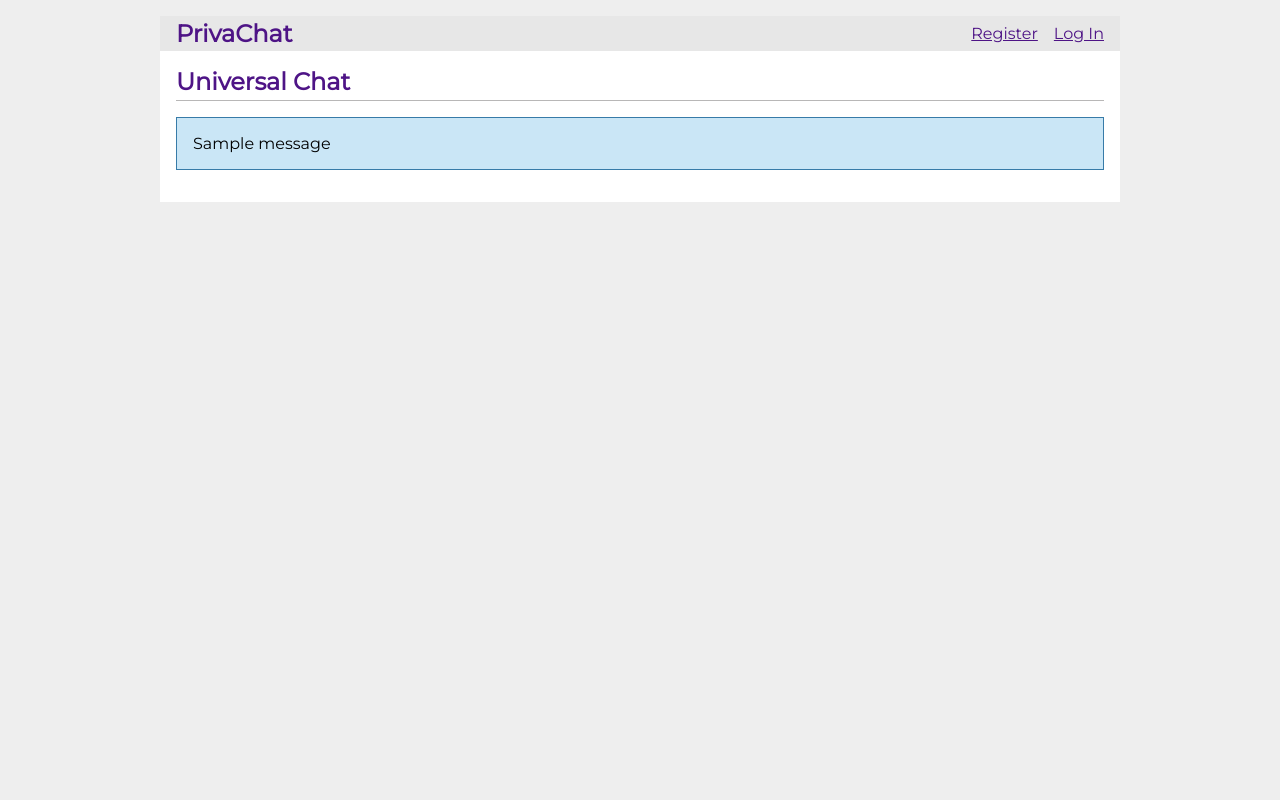
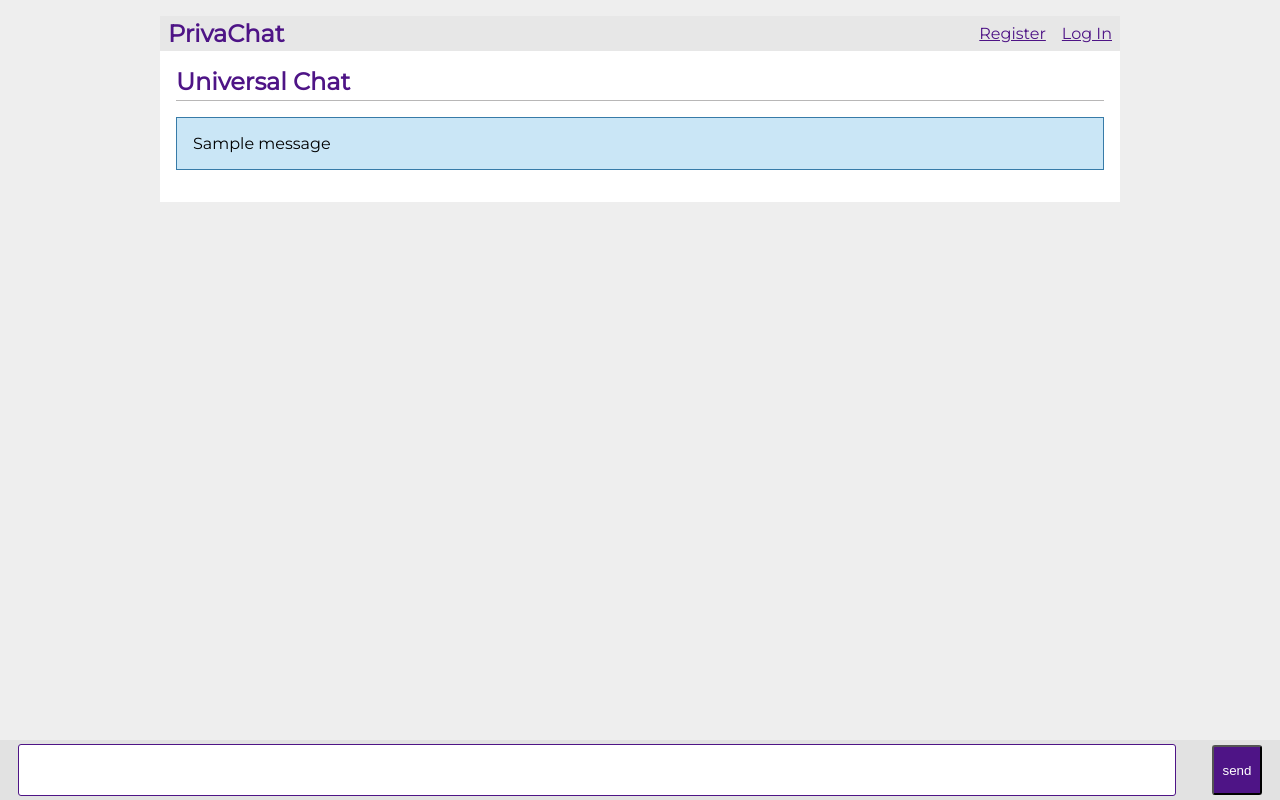
Before and after one commit to robwayne/privachat, a Flask app: template server/templates/index.html in a window 1280 px wide. Run offline with Flask 2, Linux system fonts and the light colour scheme; the template is opened without the code that fills it, so the values that code supplies are empty; one stand-in notice (Sample message) is shown.

Commit message:
finished basic outline of proj

```diff
--- a/auth/auth.py
+++ b/blueprints/auth.py
@@ -1,22 +1,22 @@
 import functools
-
 from flask import (Blueprint, flash, g, redirect, render_template, request, session, url_for)
 from werkzeug.security import check_password_hash, generate_password_hash
 
 from db.sqlitedb import getDatabase
-
 
 blueprint = Blueprint('auth', __name__, url_prefix='/auth')
 
 @blueprint.route('/register', methods=['GET', 'POST'])
 def register():
 	if request.method == 'POST':
+		#get the data from the registration form
 		username = request.form['username']
 		password = request.form['password']
 		confirmPassword = request.form['confpassword']
 		database = getDatabase()
 		error = None
 
+		# check to ensure passwords and username are all valid and non-empty
 		if not username:
 			error = 'Username is required!'
 		elif not password:
@@ -26,19 +26,21 @@ def register():
 		elif confirmPassword != password:
 			error = 'Passwords do not match'
 		else:
+			# here im checking if the username already exists,
 			query = 'SELECT id from users WHERE username == ?'
 			user = database.execute(query, (username,)).fetchone()
-			if user is not None:
+			if user is not None: # if it does - show the error message that user already exists
 				error = username + ' is already registered. Try logging in'
 
 		if error is None:
+			# if we have valid pwd and username we can then register the user
 			hash_pwd = generate_password_hash(password)
 			query = 'INSERT INTO users (username, password) values (?, ?)'
 			database.execute(query, (username, hash_pwd))
 			database.commit()
 			return redirect(url_for('auth.login'))
 
-		flash(error)
+		flash(error) #if there are errors show the errors
 
 	return render_template('register.html')
 
@@ -46,11 +48,13 @@ def register():
 @blueprint.route('/login', methods=['GET', 'POST'])
 def login():
 	if request.method == 'POST':
+		#get the data from the login form
 		username = request.form['username']
 		password = request.form['password']
 		database = getDatabase()
 		error = None
 
+		#check if username and pwds are valid like before
 		if not username:
 			error = 'Username is required!\n'
 		elif not password:
@@ -58,7 +62,7 @@ def login():
 		else:
 			query = 'SELECT * from users WHERE username == ?'
 			user = database.execute(query, (username,)).fetchone()
-			if user is None:
+			if user is None: # if the username isnt regiastered tell them to sign up/register
 				error = username + ' is not registered. Try signing up'
 			else:
 				hash_pwd = user['password']
@@ -66,6 +70,7 @@ def login():
 					error = ' Incorrect password'
 
 		if error is None:
+			# if there are no errors we can clear the previous session and then log the user in
 			session.clear()
 			session['user_id'] = user['id']
 			return redirect(url_for('index'))
@@ -74,29 +79,30 @@ def login():
 
 	return render_template('login.html')
 
-
+# i used this to allow me to check before every user request if the user is logged in
 @blueprint.before_app_request
 def loadCurrentUser():
     user_id = session.get('user_id')
 
     if user_id is None:
-        g.user = None
+        g.user = None # set to none if there isnt a current user logged in
     else:
         g.user = getDatabase().execute(
             'SELECT * FROM users WHERE id = ?', (user_id,)
-        ).fetchone()
-
-def loginRequired(view):
-	@functools.wraps(view)
-	def wrapped_view(**kwargs):
-		if g.user is None:
-			return redirect(url_for('auth.login'))
-
-		return view(**kwargs)
-
-	return wrapped_view
+        ).fetchone() # set the sessions current user
 
 @blueprint.route('/logout')
 def logout():
 	session.clear()
 	return redirect(url_for('auth.login'))
+
+#I used this function to ensure each user is logged in -  it is used later in messages.py
+def loginRequired(view):
+	@functools.wraps(view)
+	def wrappedView(**kwargs):
+		if g.user is None: # if the user isnt logged in
+			return redirect(url_for('auth.login')) # redirect them to the login page
+
+		return view(**kwargs)
+
+	return wrappedView
--- a/db/schema.sql
+++ b/db/schema.sql
@@ -12,7 +12,7 @@ CREATE TABLE users (
 CREATE TABLE messages (
 	id INTEGER PRIMARY KEY AUTOINCREMENT,
 	msg TEXT NOT NULL,
-	sender INTEGER NOT NULL,
+	sender TEXT NOT NULL,
 	time_sent TIMESTAMP NOT NULL DEFAULT CURRENT_TIMESTAMP,
-	FOREIGN KEY (sender) REFERENCES user (id)
+	FOREIGN KEY (sender) REFERENCES users (username)
 );
--- a/server/__init__.py
+++ b/server/__init__.py
@@ -3,8 +3,8 @@ import os
 import functools
 
 from db import sqlitedb
-from auth.auth import blueprint as auth_blueprint
-from messages.messages import blueprint as messages_blueprint
+from blueprints.auth import blueprint as auth_blueprint
+from blueprints.messages import blueprint as messages_blueprint
 
 # https://flask.palletsprojects.com/en/1.1.x/tutorial/database/
 
@@ -21,9 +21,11 @@ try:
 except OSError:
     print(" *** Couldn't create instance path directory ***")
 
+
+ #here im also registering all the authentication and message views with the app
 app.register_blueprint(auth_blueprint)
 app.register_blueprint(messages_blueprint)
-app.add_url_rule('/', endpoint='index')
+app.add_url_rule('/', endpoint='index') # setting the home to be '/' and to use the index.html template
 
 sqlitedb.initAppDatabase(app)
 
--- a/server/static/styles.css
+++ b/server/static/styles.css
@@ -27,7 +27,7 @@ html {
   nav {
     background: rgb(231, 231, 231);
     display: flex;
-    align-items: center;
+    align-items: center;.
     padding: 0 0.5rem;
   }
 
@@ -88,7 +88,7 @@ html {
     border: 1px solid #377ba8;
   }
 
-  input {
+  input.auth {
       margin: 0.5rem 0 1rem 0;
       width: 27rem;
       height: 2rem;
@@ -100,7 +100,7 @@ html {
     color: #cc2f2e;
   }
 
-  input[type=submit] {
+  input[type=submit].auth {
     min-width: 10em;
     width: 15em;
     height: 4em;
@@ -113,3 +113,86 @@ html {
     font-weight: 400;
     margin-top: 2.5rem;
   }
+
+  .user-interface {
+    min-width: 100%;
+    max-width: 100%;
+    width: 100%;
+    height: 100%;
+    /* background-color: #4e1486; */
+    display: flex;
+    flex-direction: column;
+
+  }
+
+  .message-controls {
+    width: 100%;
+    min-width: 90%;
+    height: 60px;
+    min-height: 60px;
+    background-color: #e2e2e2;
+    position: fixed;
+    left: 0;
+    right: 0;
+    bottom: 0;
+    display: flex;
+    justify-content: space-around;
+    align-items: center;
+  }
+
+   #messagebox {
+    width: 90%;
+    min-width: 70%;
+    height: 80%;
+    max-height: 80%;
+    min-height: 70%;
+    border-radius: 3px;
+    border: 1px solid #4e1486;
+  }
+
+  #sendmessagebutton {
+    width: 50px;
+    height: 50px;
+    background-color: #4e1486;
+    color: #fff;
+    border-radius: 3px;
+  }
+
+  .message, .usersmessage {
+    align-self: center;
+    display: inline-block;
+    padding: 0 40px 0px 10px;
+    border-radius: 10px;
+    margin: 10px 0;
+  }
+
+  .message {
+    background: #4e1486;
+    align-self: flex-start;
+  }
+
+  .usersmessage {
+    background: #2069c9;
+    align-self: flex-end;
+  }
+
+  .msg-body {
+    color: #fff;
+    font-size: 13px;
+  }
+
+  .msg-info {
+    font-size: 7px;
+    color: #cacaca;
+  }
+
+  .message-sender {
+    color: gold;
+    font-size: 9px;
+    font-weight: 400;
+    font-style: italic;
+  }
+
+  .msg-body, .msg-info {
+    margin-bottom: 5px;
+  }
--- a/server/templates/index.html
+++ b/server/templates/index.html
@@ -1,22 +1,23 @@
 {% extends 'base.html' %}
 
 {% block header %}
-  <h1>{% block title %}Universal Chat{% endblock %}</h1>
+  <h1>{% block title %} Universal Chat {% endblock %}</h1>
 {% endblock %}
 
 {% block content %}
-  {% for message in messages %}
-    <article class="post">
-      <header>
+  <div class="user-interface">
+    {% for message in messages %}
+      <div {% if g.user['username'] == message['sender'] %} class="usersmessage" {% else %} class="message" {% endif %}>
         <div>
-          <h1>{{ message['msg'] }}</h1>
-          <div class="about">by {{ message['sender'] }} on {{ message['sent_at'].strftime('%Y-%m-%d') }}</div>
+          <p class="msg-body">{{ message['msg'] }}</p>
+          <p class="msg-info">by <span class="message-sender">{{ message['sender'] }} </span> at {{ message['time_sent'].strftime("%I:%M") }}</p>
         </div>
-
-      </header>
-    </article>
-    {% if not loop.last %}
-      <hr>
-    {% endif %}
-  {% endfor %}
+      </div>
+      <br>
+    {% endfor %}
+    <form class="message-controls" method="post">
+      <input type="text" name="messagebox" id="messagebox">
+      <input id="sendmessagebutton" type="submit" value="send">
+    </form>
+  </div>
 {% endblock %}
--- a/server/templates/login.html
+++ b/server/templates/login.html
@@ -7,9 +7,9 @@
 {% block content %}
   <form method="post">
     <label for="username">Username</label>
-    <input name="username" id="username" required>
+    <input class="auth" name="username" id="username" required>
     <label for="password">Password</label>
-    <input type="password" name="password" id="password" required>
-    <input type="submit" value="Log In">
+    <input class="auth" type="password" name="password" id="password" required>
+    <input class="auth" type="submit" value="Log In">
   </form>
 {% endblock %}
```
Also changed, not shown: blueprints/messages.py (added, +33 -0 lines), db/sqlitedb.py (+11 -2 lines), messages/messages.py (deleted, +0 -18 lines), server/templates/register.html (+4 -4 lines).
